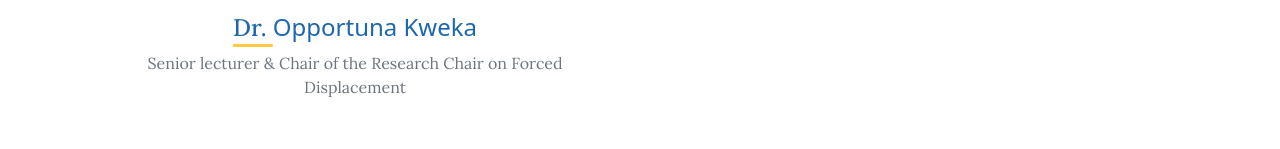
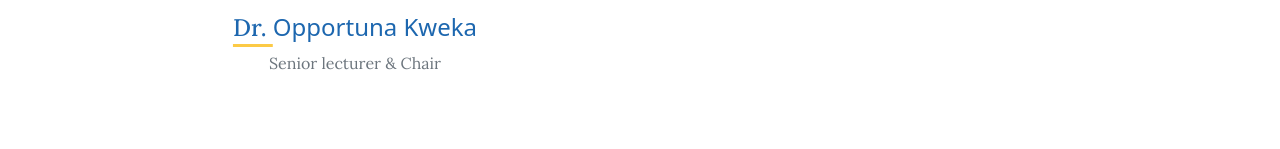
Before and after one commit to lemasani/IRDC, a website: page about.html in a window 1280 px wide. Shown: the part 1299-1448 px from the top of the page. Drawn offline with nearby package versions, Linux system fonts and the light colour scheme.

```diff
--- a/about.html
+++ b/about.html
@@ -68,7 +68,7 @@
                             <img src="assets/img/chair.jpg" alt="chair" class="img-fluid ">
                             <div class="card-body">
                               <h6 class="card-title text-center text-primary fs-4"> <span>Dr. </span>Opportuna Kweka</h6>
-                                <p class="card-text text-center text-secondary fs-6">Senior lecturer & Chair of the Research Chair on Forced Displacement</p>
+                                <p class="card-text text-center text-secondary fs-6">Senior lecturer & Chair</p>
                             </div>
                           </div>
                     </div>
```
